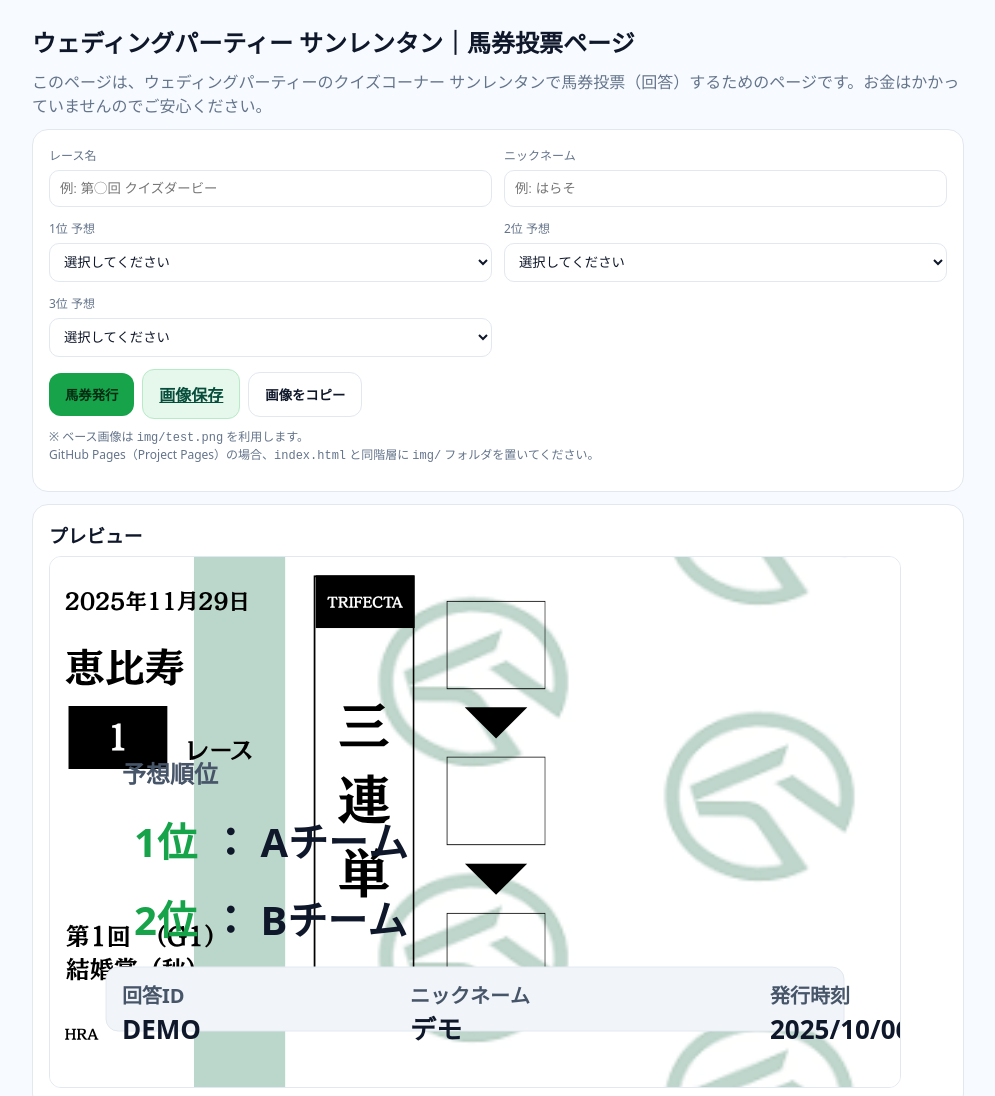
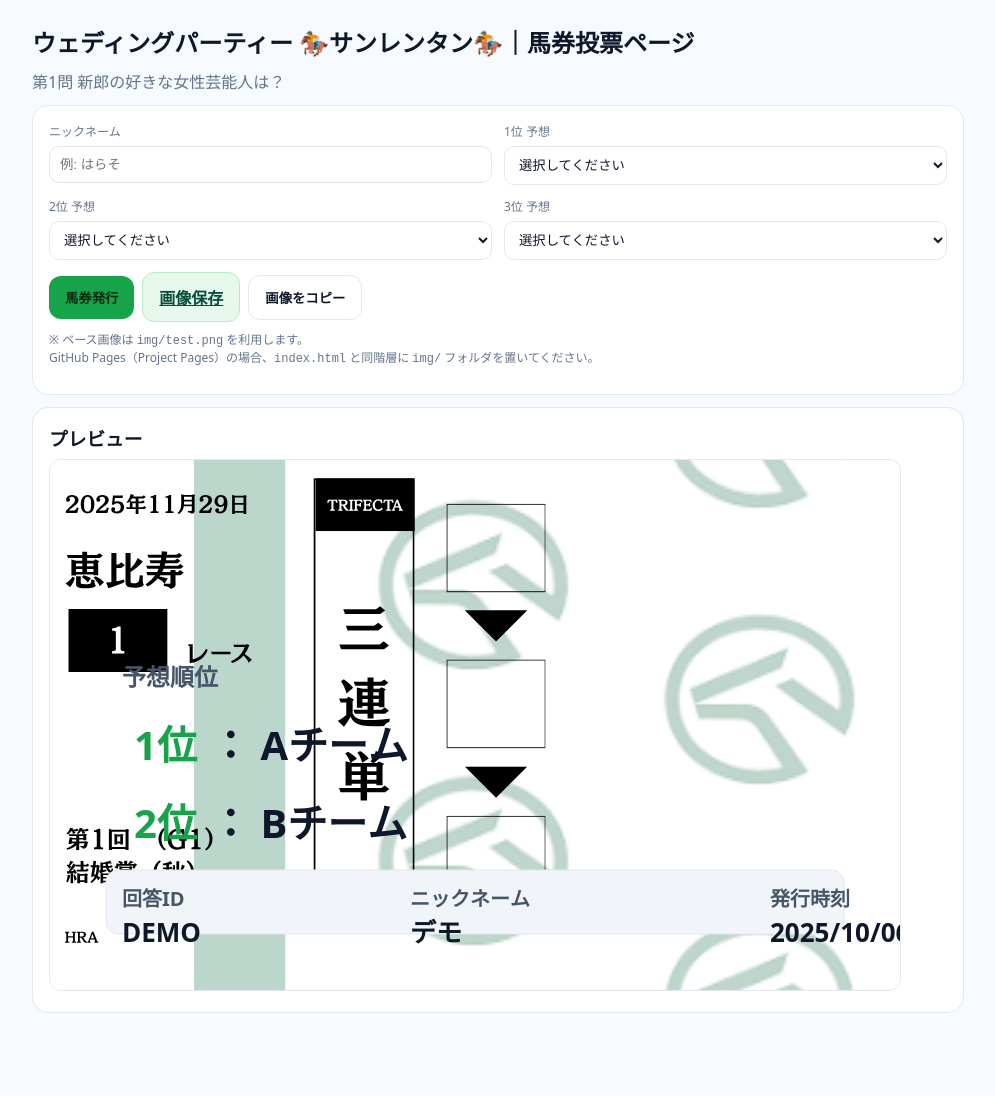
Before and after one commit to hara7610s/q1, a plain HTML site: page index.html in a window 1280 px wide. Shown: the top 1096 px of the page, without its empty margins (142-1137 px from the left). After the commit the page ends 1037 px from the top, so only its background shows below. Drawn offline with Linux system fonts and the light colour scheme.

Commit message:
表示コンテンツの調整

```diff
--- a/index.html
+++ b/index.html
@@ -3,7 +3,7 @@
 <head>
   <meta charset="utf-8" />
   <meta name="viewport" content="width=device-width, initial-scale=1" />
-  <title>ウェディングパーティー  サンレンタン｜馬券投票ページ</title>
+  <title>ウェディングパーティー  🏇サンレンタン🏇｜馬券投票ページ</title>
   <style>
     :root {
       /* 明るいトーン */
@@ -31,15 +31,11 @@
 </head>
 <body>
   <div class="wrap">
-    <h1>ウェディングパーティー  サンレンタン｜馬券投票ページ</h1>
-    <p class="lead">このページは、ウェディングパーティーのクイズコーナー  サンレンタンで馬券投票（回答）するためのページです。お金はかかっていませんのでご安心ください。</p>
+    <h1>ウェディングパーティー  🏇サンレンタン🏇｜馬券投票ページ</h1>
+    <p class="lead">第1問 新郎の好きな女性芸能人は？</p>
 
     <div class="card" style="margin-top:8px">
       <form id="quizForm" onsubmit="return false;" class="row">
-        <div>
-          <label>レース名</label>
-          <input id="race" placeholder="例: 第◯回 クイズダービー" required />
-        </div>
         <div>
           <label>ニックネーム</label>
           <input id="nickname" placeholder="例: はらそ" />
```
